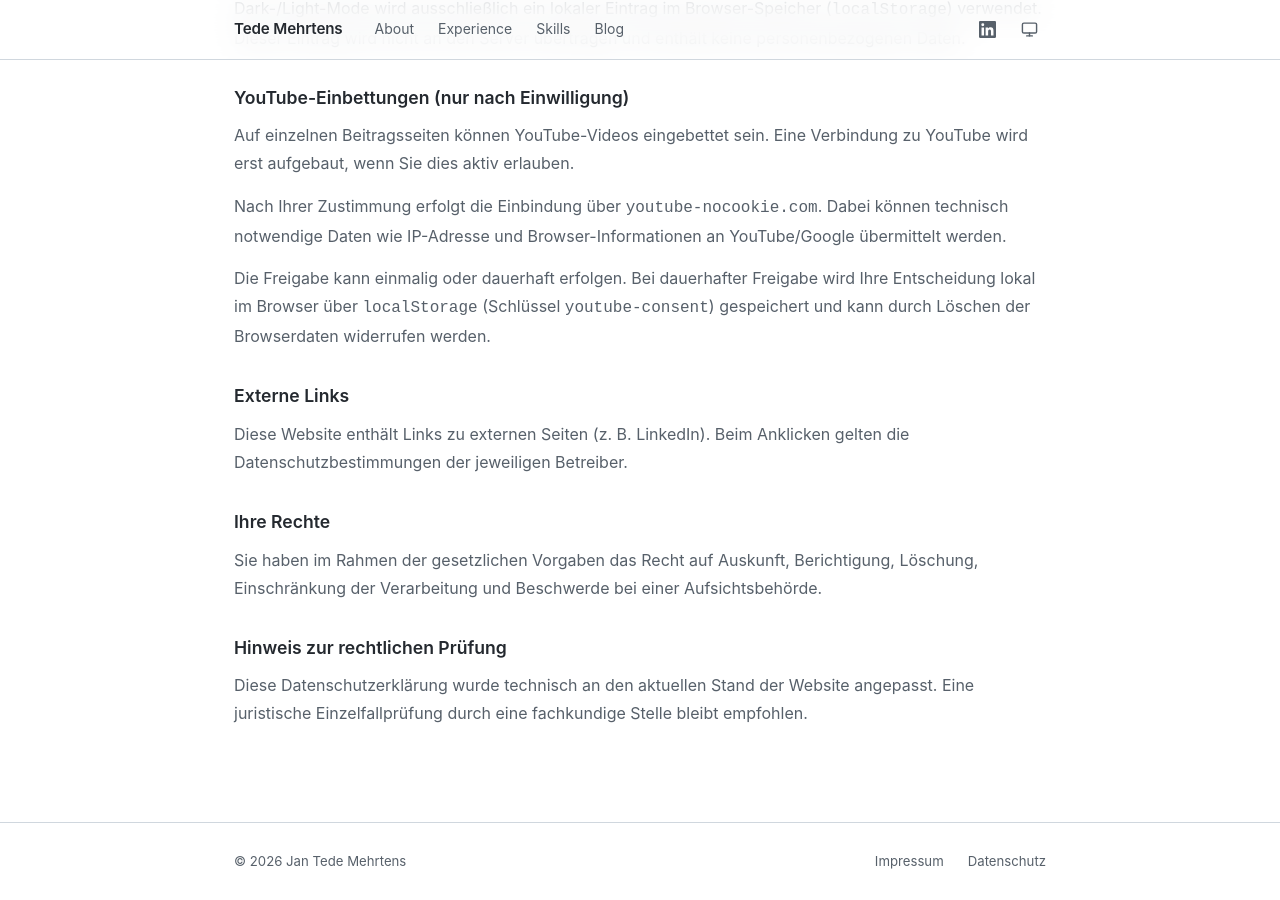
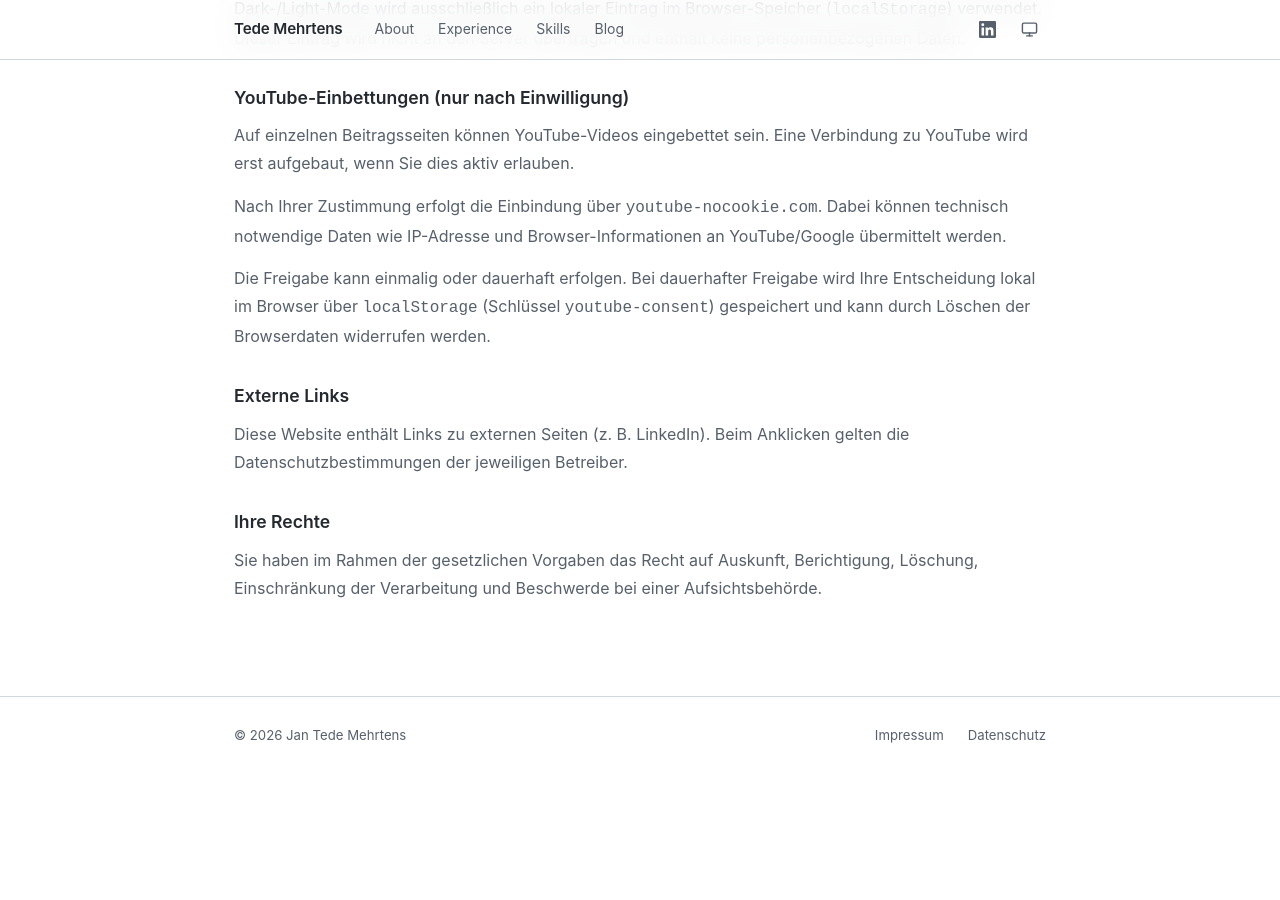
Before and after one commit to jantede/tedemehrtens.de, a Jekyll site: the page built from datenschutz.html, in a window 1280 px wide and 900 px high, scrolled down 1023 px. Built offline with Jekyll 4.4.1, drawn with Linux system fonts in a browser that asks for light colours; after the commit the page ends 1797 px from its top, so only the background shows below that.

Commit message:
Some minor content changes

```diff
--- a/_config.yml
+++ b/_config.yml
@@ -47,7 +47,7 @@ defaults:
   - scope:
       path: ""
     values:
-      image: /assets/img/IMG_1249.jpeg
+      image: /assets/img/default.png
       lang: de
   - scope:
       path: ""
--- a/_includes/header.html
+++ b/_includes/header.html
@@ -12,7 +12,7 @@
   {% endif %}
   {% assign seo_description = page.description | default: page.excerpt | default: site.description | strip_html | normalize_whitespace %}
   {% assign canonical_url = page.url | replace:'index.html','' | absolute_url %}
-  {% assign seo_image_path = page.image | default: site.image | default: '/assets/img/IMG_1249.jpeg' %}
+  {% assign seo_image_path = page.image | default: site.image %}
   {% assign seo_image = seo_image_path | absolute_url %}
 
   <title>{{ seo_title }}</title>
--- a/datenschutz.html
+++ b/datenschutz.html
@@ -32,6 +32,3 @@ noindex: true
 
 <h2>Ihre Rechte</h2>
 <p>Sie haben im Rahmen der gesetzlichen Vorgaben das Recht auf Auskunft, Berichtigung, Löschung, Einschränkung der Verarbeitung und Beschwerde bei einer Aufsichtsbehörde.</p>
-
-<h2>Hinweis zur rechtlichen Prüfung</h2>
-<p>Diese Datenschutzerklärung wurde technisch an den aktuellen Stand der Website angepasst. Eine juristische Einzelfallprüfung durch eine fachkundige Stelle bleibt empfohlen.</p>
```
